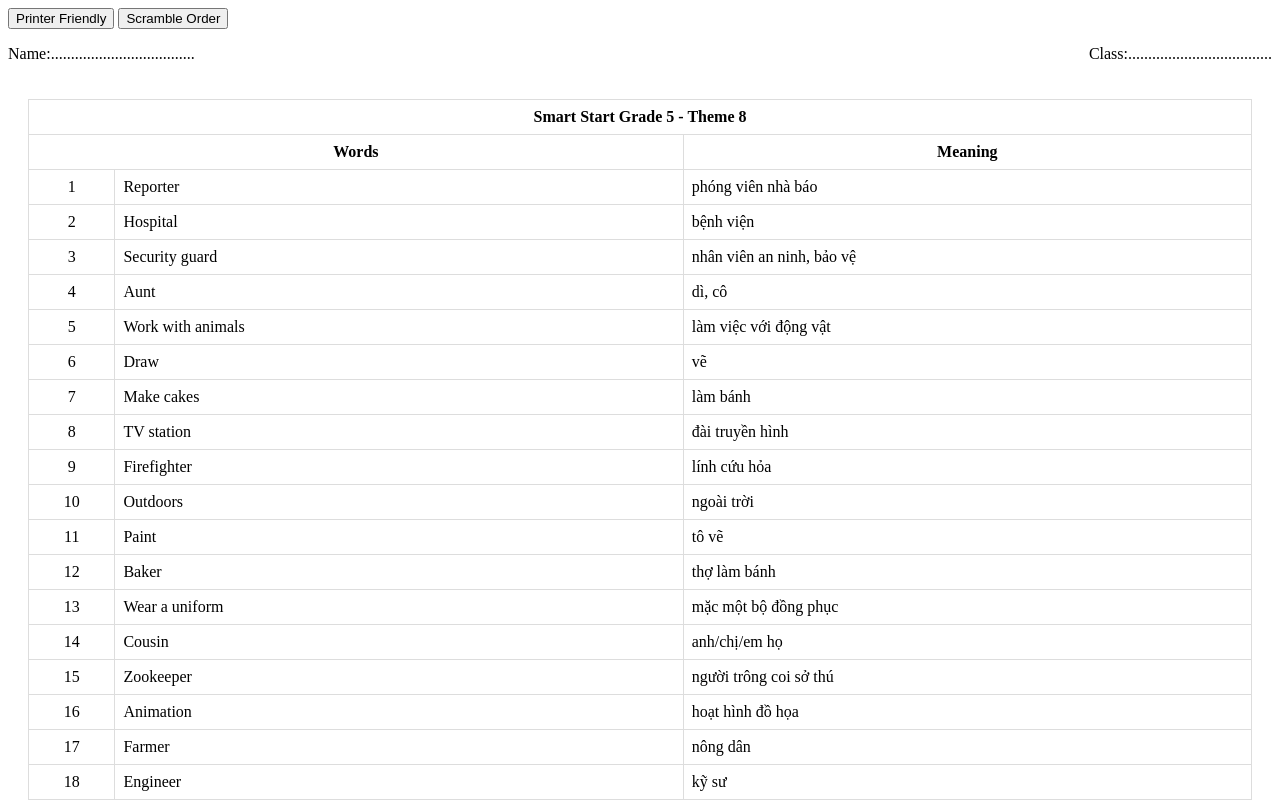
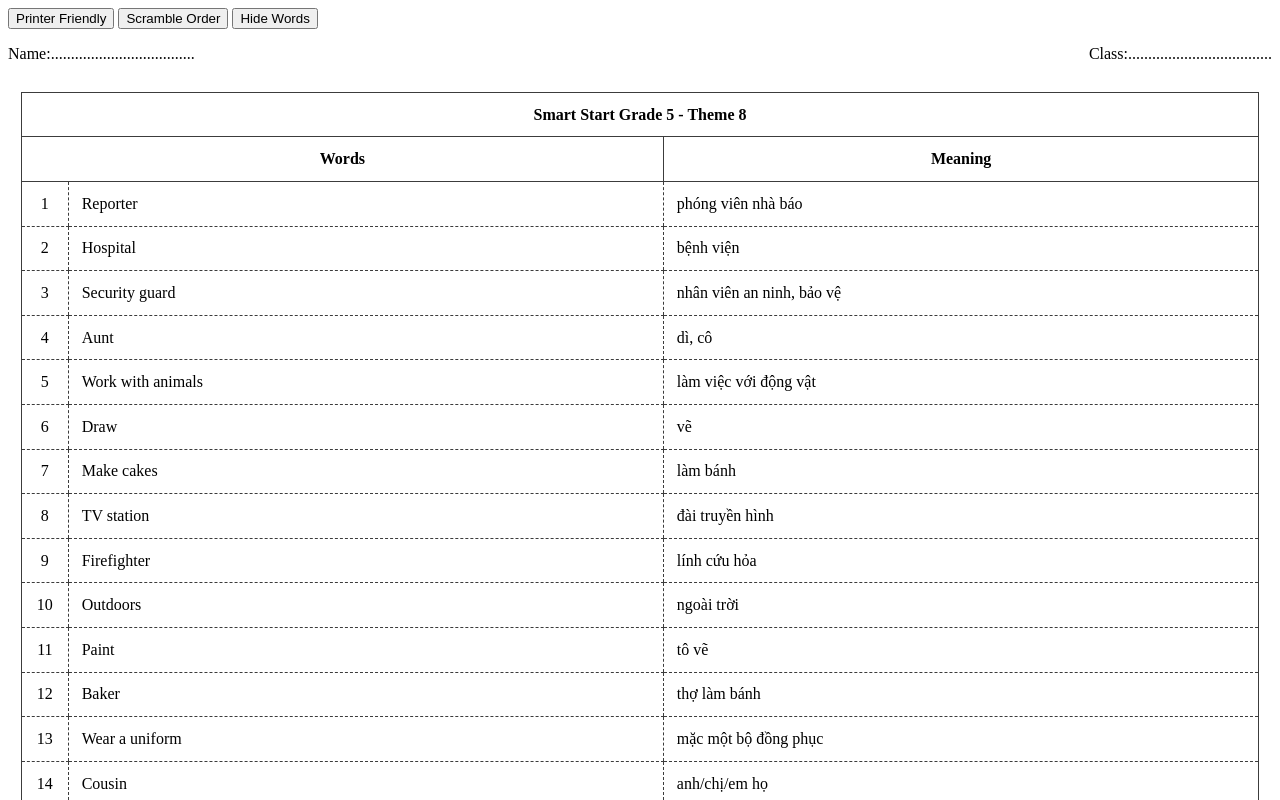
Before and after one commit to ttn729/hidden-words, a SvelteKit app: page / in a window 1280 px wide. Both pictures are taken after a click on the button "Printer Friendly". Shown: the top 800 px of the page. Built offline with nearby package versions, Linux system fonts and the light colour scheme.

Commit message:
optimize table lines

```diff
--- a/src/components/ScrambleButton.svelte
+++ b/src/components/ScrambleButton.svelte
@@ -31,12 +31,9 @@
 	}
 
 	function handleScramble() {
-        console.log('clicked scramble')
         shuffleArray()
         updateWords(wordsArray.join('\n'));
         updateMeanings(meaningsArray.join('\n'));
-
-        console.log(meanings)
 	}
 </script>
 
--- a/src/components/WordMeanings.svelte
+++ b/src/components/WordMeanings.svelte
@@ -55,8 +55,12 @@
 
 	.wordMeaningsContainer textarea {
         width: 40vw; /* Adjust this value as needed */
-        padding: 8px; /* Optional: Add padding for better appearance */
+        padding: 1vw; /* Optional: Add padding for better appearance */
         box-sizing: border-box; /* Ensure padding is included in the width */
 		overflow-y: auto;
     }
+
+	h1 {
+		text-align: center;
+	}
 </style>
--- a/src/components/WordMeaningsTable.svelte
+++ b/src/components/WordMeaningsTable.svelte
@@ -48,31 +48,40 @@
 		</tbody>
 	</table>
 </div>
+
 <style>
-	/* Optional: Add some basic styling */
     .wordMeaningsTable {
-		margin: 20px;
+        margin: 1vw;
     }
 
     table {
         width: 100%;
         border-collapse: collapse;
+        border: 1px solid #3c3c3c; /* Solid border for the table */
     }
 
     th,
     td {
-		border: 1px solid #ddd;
-		padding: 8px;
+        padding: 1vw;
         text-align: left;
+        border-bottom: 1px dashed #3c3c3c; /* Dashed border for cell bottom */
+        border-top: 1px dashed #3c3c3c; /* Dashed border for cell top */
+        position: relative; /* Ensure position relative for pseudo-element positioning */
     }
 
     th {
         text-align: center;
+        border: 1px solid #3c3c3c; /* Solid border for table headers */
     }
 
-	/* Set equal width for Word and Meaning columns */
     td:nth-child(2),
     td:nth-child(3) {
-		width: 200px;
+        width: 40vw;
+        border-left: 1px dashed #3c3c3c; /* Dashed vertical border between columns */
+    }
+
+    /* Optional: Remove bottom border from last row */
+    tbody tr:last-child td {
+        border-bottom: none;
     }
 </style>
--- a/src/routes/+page.svelte
+++ b/src/routes/+page.svelte
@@ -60,6 +60,7 @@
 {#if !hideElement}
 	<PrintButton {handleClickPrint} />
 	<ScrambleButton {words} {meanings} {updateWords} {updateMeanings} />
+	<button>Hide Words</button>
 {/if}
 
 {#if !printMode}
```
Lines whose indentation alone changed are shown as unchanged.
